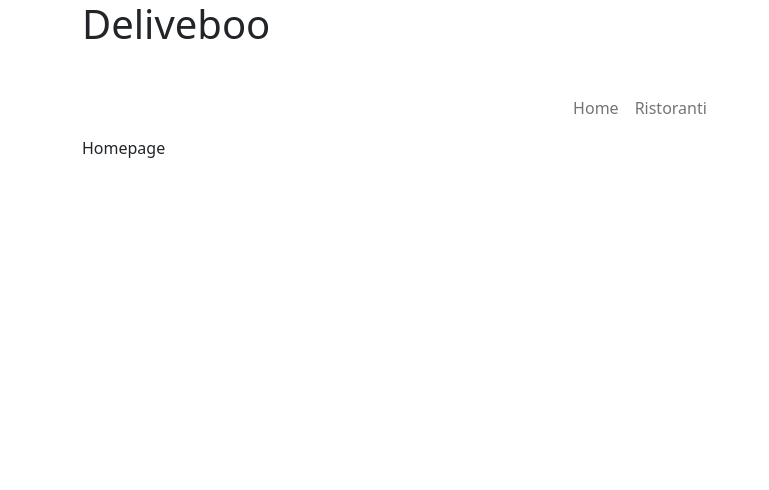
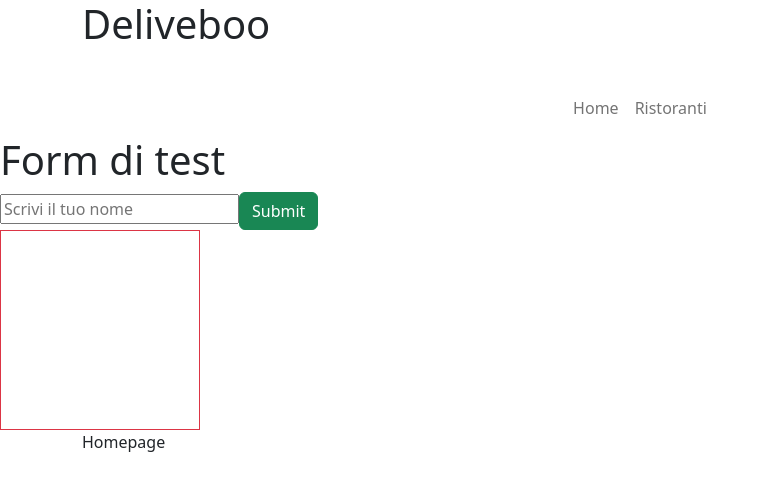
Before and after one commit to DANC0D3R/deliveboo-fe, a Vue app: page / in a window 1280 px wide. Shown: the top 490 px of the page, without its empty margins (0-769 px from the left). Built offline with nearby package versions, Linux system fonts and the light colour scheme.

Commit message:
Add test localstorage

```diff
--- a/src/App.vue
+++ b/src/App.vue
@@ -20,7 +20,7 @@ export default {
 
 <template>
   <AppHeader />
-  <!-- <TestOrders /> -->
+   <TestOrders />
   <main>
     <router-view></router-view>
   </main>
--- a/src/components/TestOrders.vue
+++ b/src/components/TestOrders.vue
@@ -12,7 +12,9 @@ export default {
             client_address: '',
             client_phone: '',
             client_email: '',
-            notes: ''
+            notes: '',
+
+            dataScritta: ''
         }
     },
     methods: {
@@ -32,6 +34,14 @@ export default {
                 console.log(response); //Con questo console.log visualiziamo in console il messaggio di avvenuto salvataggio nel database.
             }); //Dopo il .then potremmo anche aggiungere un .catch per gli aventuali errori.
         },
+        dataStorage() {
+            localStorage.setItem('nome', this.client_name);
+        },
+        dataShow() {
+            const dataShow = localStorage.getItem('nome');
+
+            this.dataScritta = dataShow;
+        }
     }
 }
 </script>
@@ -39,14 +49,14 @@ export default {
 <template>
     <h1>Form di test</h1>
     <!-- In action ho inserito il nome della rotta alla quale spedire i dati, ma non so se sia davvero necessaria, dobbiamo verificare. -->
-    <form action="./api/orders" method="POST" @submit.prevent="createOrder()">
+    <form action="./api/orders" method="POST" @submit.prevent="dataStorage()">
         <!-- Il v-model ci serve a prendere il valore inserito nell'input. Stavolta non usiamo il name, ma mettiamolo comunque. -->
         <!-- Il total_price per ora è solo un placeholder, poi dovremmo capire come fare per calcolarlo in base agli ordini fatti -->
-        <input v-model="total_price" id="total_price" type="number" placeholder="Es: 9.99" name="price" step="0.01" min="0.00">
+        <!-- <input v-model="total_price" id="total_price" type="number" placeholder="Es: 9.99" name="price" step="0.01" min="0.00"> -->
 
         <input v-model="client_name" type="text" name="client_name" placeholder="Scrivi il tuo nome">
 
-        <input v-model="client_surname" type="text" name="client_surname" placeholder="Scrivi il tuo cognome">
+        <!-- <input v-model="client_surname" type="text" name="client_surname" placeholder="Scrivi il tuo cognome">
 
         <input v-model="client_address" type="text" name="client_address" placeholder="Scrivi il tuo indirizzo">
 
@@ -54,10 +64,14 @@ export default {
 
         <input v-model="client_email" type="text" name="client_email" placeholder="Scrivi il tuo indirizzo email">
 
-        <textarea v-model="notes" name="notes" id="notes" cols="30" rows="10"></textarea>
+        <textarea v-model="notes" name="notes" id="notes" cols="30" rows="10"></textarea> -->
 
         <input type="submit" class="btn btn-success">
     </form>
+
+    <div class="border border-danger" style="height: 200px; width: 200px;" v-on:click="dataShow()">
+        {{ dataScritta }}
+    </div>
 </template>
 
 <style lang="scss" scoped>
```
